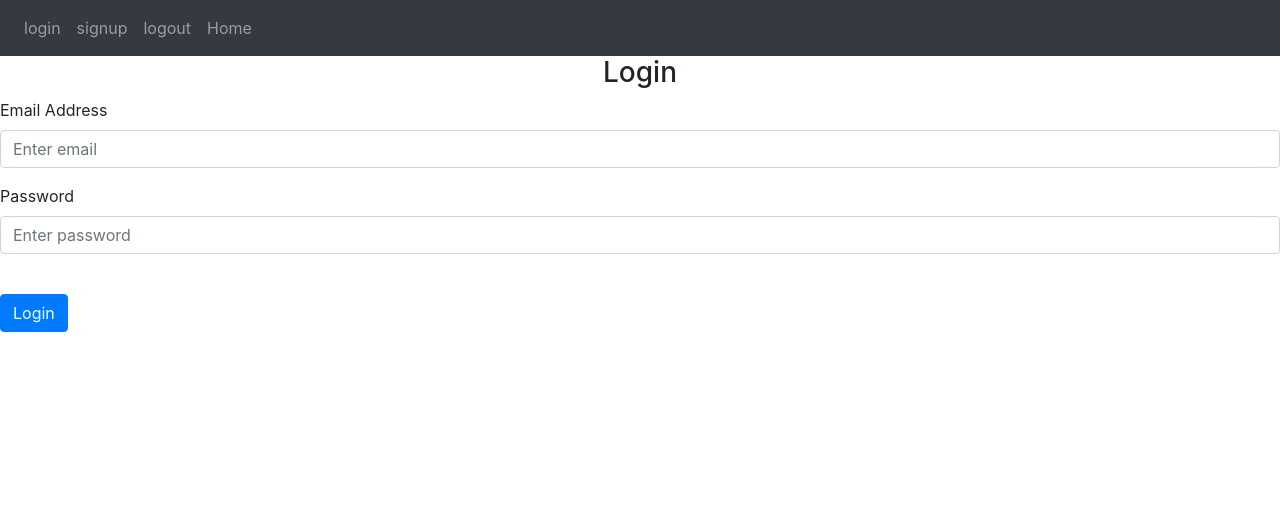
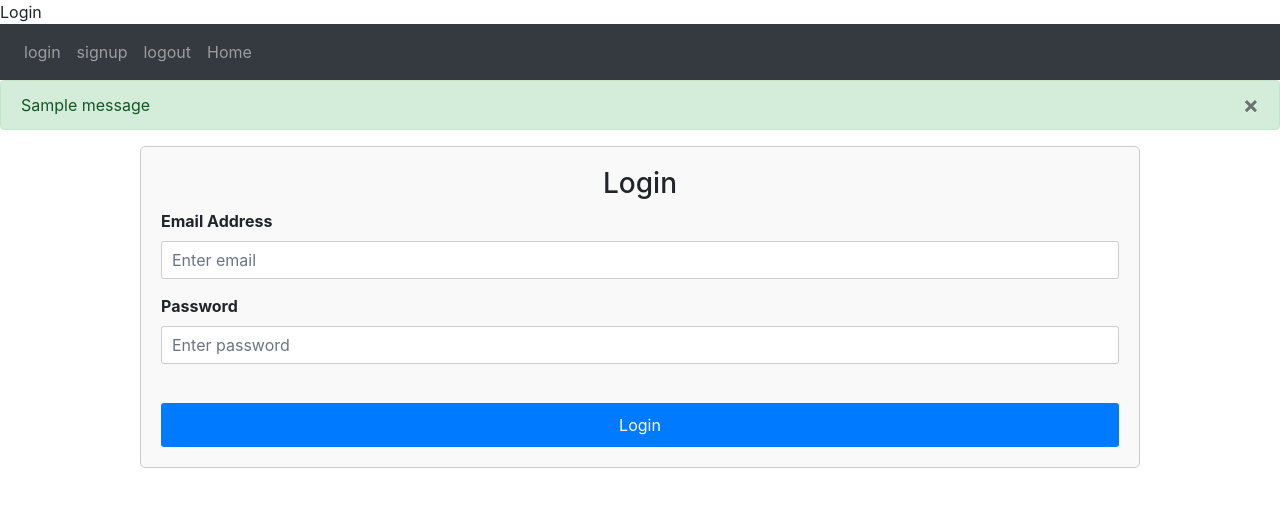
Before and after one commit to UjjwalPardeshi/flask_project, a Flask app: page /login in a window 1280 px wide. Shown: the top 507 px of the page. Run offline with Flask 3, Linux system fonts and the light colour scheme; one stand-in notice (Sample message) is shown; some libraries are stand-ins or nearby versions.

Commit message:
Flask sqlAlchemy setup

```diff
--- a/website/__init__.py
+++ b/website/__init__.py
@@ -1,4 +1,9 @@
 from flask import Flask
+from flask_sqlalchemy import SQLAlchemy
+
+db = SQLAlchemy()
+DB_NAME = "databse.db"
+
 
 def create_app():
     app = Flask(__name__)
--- a/website/auth.py
+++ b/website/auth.py
@@ -1,16 +1,32 @@
-from flask import Blueprint, render_template
+from flask import Blueprint, render_template, request, flash
 
 auth = Blueprint('auth', __name__)
 
-
 @auth.route('/login', methods=['GET', 'POST'])
 def login():
-    return render_template("login.html")
+    return render_template("login.html", boolean=True)
 
 @auth.route('/logout')
 def logout():
-    return "<p>Fuck you</p>"
+    return render_template("logout.html")
 
 @auth.route('/signup', methods=['GET', 'POST'])
-def Signup():
+def signup():  # Changed "Signup" to "signup" for consistency
+    if request.method == 'POST':  # Added a colon after "if request.method == 'POST'"
+        email = request.form.get('email')  # Changed 'firstName' to 'email' to match form field
+        firstname = request.form.get('firstname')  # Corrected the variable name from 'firstname' to 'firstName'
+        password1 = request.form.get('password1')
+        password2 = request.form.get('password2')
+
+        if len(email) < 4:
+            flash('Email must be greater than 4 characters.', category='error')  # Corrected spelling of 'characters'
+        elif len(firstname) < 2:
+            flash('First name must be greater than 1 character.', category='error')  # Corrected spelling of 'character'
+        elif password1 != password2:
+            flash('Passwords don\'t match.', category='error')  # Added a period at the end of the error message
+        elif len(password1) < 5:
+            flash('Password must be at least 7 characters.', category='error')  # Corrected the error message
+        else:
+            flash('Account Created', category='success')
+
     return render_template("sign_up.html")
--- a/website/templates/base.html
+++ b/website/templates/base.html
@@ -3,28 +3,13 @@
 <head>
     <meta charset="utf-8" />
     <meta name="viewport" content="width=device-width, initial-scale=1" />
-    <link
-      rel="stylesheet"
-      href="https://stackpath.bootstrapcdn.com/bootstrap/4.4.1/css/bootstrap.min.css"
-      integrity="sha384-Vkoo8x4CGsO3+Hhxv8T/Q5PaXtkKtu6ug5TOeNV6gBiFeWPGFN9MuhOf23Q9Ifjh"
-      crossorigin="anonymous"
-    />
-    <link
-      rel="stylesheet"
-      href="https://stackpath.bootstrapcdn.com/font-awesome/4.7.0/css/font-awesome.min.css"
-      crossorigin="anonymous"
-    />
-
-    <title>{% block title %}Home{% endblock %}</title> <!--JINGA-->
+    <link rel="stylesheet" href="https://stackpath.bootstrapcdn.com/bootstrap/4.4.1/css/bootstrap.min.css" integrity="sha384-Vkoo8x4CGsO3+Hhxv8T/Q5PaXtkKtu6ug5TOeNV6gBiFeWPGFN9MuhOf23Q9Ifjh" crossorigin="anonymous" />
+    <link rel="stylesheet" href="https://stackpath.bootstrapcdn.com/font-awesome/4.7.0/css/font-awesome.min.css" crossorigin="anonymous" />
+    {% block title %}<title>Home</title>{% endblock %} <!-- Jinja2 block for title -->
 </head>
 <body>
     <nav class="navbar navbar-expand-lg navbar-dark bg-dark">
-        <button
-        class="navbar-toggler"
-        type="button"
-        data-toggle="collapse"
-        data-target="#navbar"
-      >
+        <button class="navbar-toggler" type="button" data-toggle="collapse" data-target="#navbar">
             <span class="navbar-toggler-icon"></span>
         </button>
         <div class="collapse navbar-collapse" id="navbar">
@@ -36,29 +21,36 @@
             </div>
         </div>
     </nav>
-    <div clas="container">
-        {% block content %}
-        {% endblock %}
+
+    {% with messages = get_flashed_messages(with_categories=true) %}
+    {% if messages %}
+    {% for category, message in messages %}
+    {% if category == 'error' %}
+    <div class="alert alert-danger alert-dismissable fade show" role="alert">
+        {{ message }}
+        <button type="button" class="close" data-dismiss="alert">
+            <span aria-hidden="true">&times;</span>
+        </button>
     </div>
-    <script
-      src="https://code.jquery.com/jquery-3.2.1.slim.min.js"
-      integrity="sha384-KJ3o2DKtIkvYIK3UENzmM7KCkRr/rE9/Qpg6aAZGJwFDMVNA/GpGFF93hXpG5KkN"
-      crossorigin="anonymous"
-    ></script>
-    <script
-      src="https://cdnjs.cloudflare.com/ajax/libs/popper.js/1.12.9/umd/popper.min.js"
-      integrity="sha384-ApNbgh9B+Y1QKtv3Rn7W3mgPxhU9K/ScQsAP7hUibX39j7fakFPskvXusvfa0b4Q"
-      crossorigin="anonymous"
-    ></script>
-    <script
-      src="https://maxcdn.bootstrapcdn.com/bootstrap/4.0.0/js/bootstrap.min.js"
-      integrity="sha384-JZR6Spejh4U02d8jOt6vLEHfe/JQGiRRSQQxSfFWpi1MquVdAyjUar5+76PVCmYl"
-      crossorigin="anonymous"
-    ></script>
+    {% else %}
+    <div class="alert alert-success alert-dismissable fade show" role="alert">
+        {{ message }}
+        <button type="button" class="close" data-dismiss="alert">
+            <span aria-hidden="true">&times;</span>
+        </button>
+    </div>
+    {% endif %}
+    {% endfor %}
+    {% endif %}
+    {% endwith %}
+    <div class="container">
+        {% block content %}{% endblock %} <!-- Jinja2 block for content -->
+    </div>
 
-    <script
-        type="text/javascript"
-        src="{{ url_for('static', filename='index.js') }}"
-    ></script>
+    <script src="https://code.jquery.com/jquery-3.2.1.slim.min.js" integrity="sha384-KJ3o2DKtIkvYIK3UENzmM7KCkRr/rE9/Qpg6aAZGJwFDMVNA/GpGFF93hXpG5KkN" crossorigin="anonymous"></script>
+    <script src="https://cdnjs.cloudflare.com/ajax/libs/popper.js/1.12.9/umd/popper.min.js" integrity="sha384-ApNbgh9B+Y1QKtv3Rn7W3mgPxhU9K/ScQsAP7hUibX39j7fakFPskvXusvfa0b4Q" crossorigin="anonymous"></script>
+    <script src="https://maxcdn.bootstrapcdn.com/bootstrap/4.0.0/js/bootstrap.min.js" integrity="sha384-JZR6Spejh4U02d8jOt6vLEHfe/JQGiRRSQQxSfFWpi1MquVdAyjUar5+76PVCmYl" crossorigin="anonymous"></script>
+
+    <script type="text/javascript" src="{{ url_for('static', filename='index.js') }}"></script>
 </body>
 </html>
--- a/website/templates/login.html
+++ b/website/templates/login.html
@@ -2,8 +2,51 @@
 {% block title %}Login{% endblock %}
 {% block content %}
 
+<style>
+    /* Custom styles for the login form */
+    .login-form {
+        max-width: 1000px;
+        margin: auto;
+        padding: 20px;
+        border: 1px solid #ccc;
+        border-radius: 5px;
+        background-color: #f9f9f9;
+    }
+
+    .form-group {
+        margin-bottom: 15px;
+    }
+
+    label {
+        font-weight: bold;
+    }
+
+    .form-control {
+        width: 100%;
+        padding: 10px;
+        border-radius: 3px;
+        border: 1px solid #ccc;
+        box-sizing: border-box;
+    }
+
+    .btn-primary {
+        width: 100%;
+        padding: 10px;
+        border-radius: 3px;
+        background-color: #007bff;
+        color: #fff;
+        border: none;
+        cursor: pointer;
+    }
+
+    .btn-primary:hover {
+        background-color: #0056b3;
+    }
+</style>
+
+<div class="login-form">
+    <h3 align="center">Login</h3>
     <form method="POST">
-    <h3 align="center">Login</h3>
         <div class="form-group">
             <label for="email">Email Address</label>
             <input
@@ -28,5 +71,6 @@
         <br />
         <button type="submit" class="btn btn-primary">Login</button>
     </form>
+</div>
 
 {% endblock %}
--- /dev/null
+++ b/website/templates/logout.html
@@ -0,0 +1,5 @@
+{% extends "base.html" %} {% block title %}Logout{% endblock %}
+
+{% block content %}
+<h1>Why no AIML tasks ? </h1>
+{% endblock %}
```
Also changed, not shown: website/templates/sign_up.html (+47 -1 lines). Lines whose indentation alone changed are shown as unchanged.
